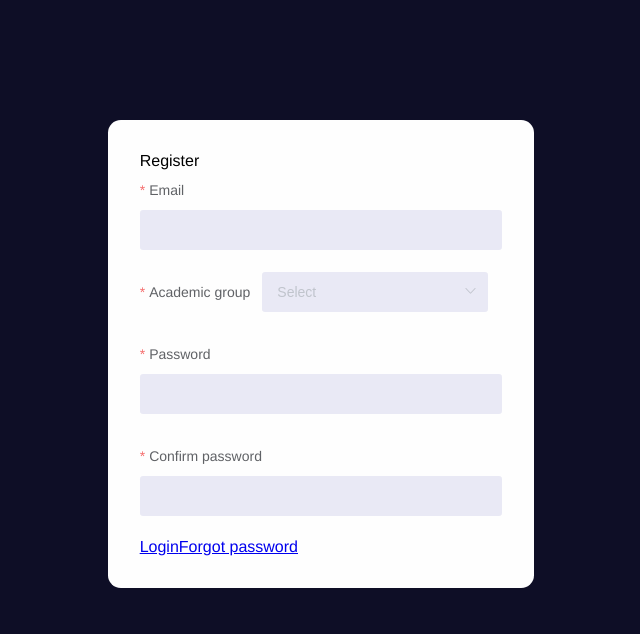
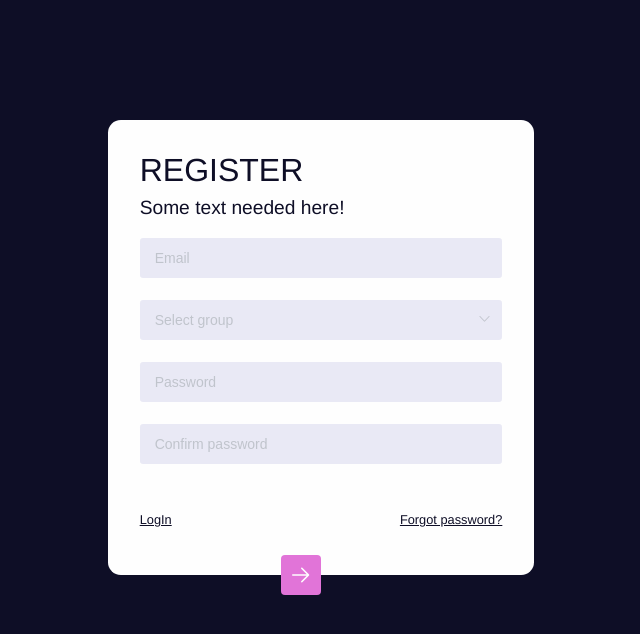
Before and after one commit to GeorgeVragalev/BookIT, a Vue app in the folder BookIT/bookit-frontend/: page /register in a window 1280 px wide. Shown: the top 634 px of the page, without its empty margins (319-959 px from the left). Built offline with nearby package versions, Linux system fonts and the light colour scheme.

Commit message:
Add css to register form

```diff
--- a/BookIT/bookit-frontend/src/assets/styles/components/auth-forms/auth.scss
+++ b/BookIT/bookit-frontend/src/assets/styles/components/auth-forms/auth.scss
@@ -26,6 +26,11 @@
 
       &__form {
         margin-top: 2rem;
+
+        &--register {
+          margin-top: 1.2rem;
+
+        }
       }
 
       &__redirect {
--- a/BookIT/bookit-frontend/src/assets/styles/components/input.scss
+++ b/BookIT/bookit-frontend/src/assets/styles/components/input.scss
@@ -5,3 +5,7 @@
     border-radius: 0.2rem !important;
   }
 }
+
+.el-select {
+  width: 100%;
+}
--- a/BookIT/bookit-frontend/src/components/auth/RegisterComponent.vue
+++ b/BookIT/bookit-frontend/src/components/auth/RegisterComponent.vue
@@ -1,12 +1,13 @@
 <template>
-  <div>
-    <span>Register</span>
-    <el-form :rules="rules" :model="user">
-      <el-form-item label="Email" prop="email">
-        <el-input type="text" v-model="user.email"/>
+  <div class="auth-container">
+    <div class="auth-container__welcome-msg">Register</div>
+    <div class="auth-container__welcome-msg--tiny">Some text needed here!</div>
+    <el-form class="auth-container__form--register" :rules="rules" :model="user">
+      <el-form-item prop="email">
+        <el-input type="text" v-model="user.email" placeholder="Email"/>
       </el-form-item>
-      <el-form-item label="Academic group" prop="group">
-        <el-select v-model="user.academicGroup">
+      <el-form-item prop="group">
+        <el-select v-model="user.academicGroup" placeholder="Select group">
           <el-option
               v-for="group in academicGroups"
               :key="group.id"
@@ -15,15 +16,18 @@
           />
         </el-select>
       </el-form-item>
-      <el-form-item label="Password" prop="password">
-        <el-input type="text" v-model="user.password"/>
+      <el-form-item prop="password">
+        <el-input type="text" v-model="user.password" placeholder="Password"/>
       </el-form-item>
-      <el-form-item label="Confirm password" prop="passwordConfirm">
-        <el-input type="text" v-model="user.confirmPassword"/>
+      <el-form-item prop="passwordConfirm">
+        <el-input type="text" v-model="user.confirmPassword" placeholder="Confirm password"/>
       </el-form-item>
     </el-form>
-    <router-link :to="{name: 'Login'}">Login</router-link>
-    <router-link :to="{name: 'ForgotPassword'}">Forgot password</router-link>
+    <el-button class="button--submit-auth-form"><i class="el-icon-right"/></el-button>
+    <div class="auth-container__redirect">
+      <router-link class="link" :to="{name: 'Login'}">LogIn</router-link>
+      <router-link class="link" :to="{name: 'ForgotPassword'}">Forgot password?</router-link>
+    </div>
   </div>
 </template>
 
@@ -32,9 +36,9 @@ export default {
   name: "RegisterComponent",
   data() {
     const confirmPasswordValidator = (rule, value, callback) => {
-      if(value === ""){
+      if (value === "") {
         callback(new Error("Please confirm password"));
-      } else if(value !== this.user.password) {
+      } else if (value !== this.user.password) {
         callback(new Error("Confirm password does not match"));
       } else {
         callback();
@@ -114,6 +118,16 @@ export default {
 }
 </script>
 
-<style scoped>
+<style scoped lang="scss">
+.button--submit-auth-form {
+  position: absolute;
+  top: calc(15vh + 435px);
+  left: calc(50% - 40px);
+}
 
+@media only screen and (max-width: 768px) {
+  .button--submit-auth-form {
+    top: calc(30vh + 370px);
+  }
+}
 </style>
```
